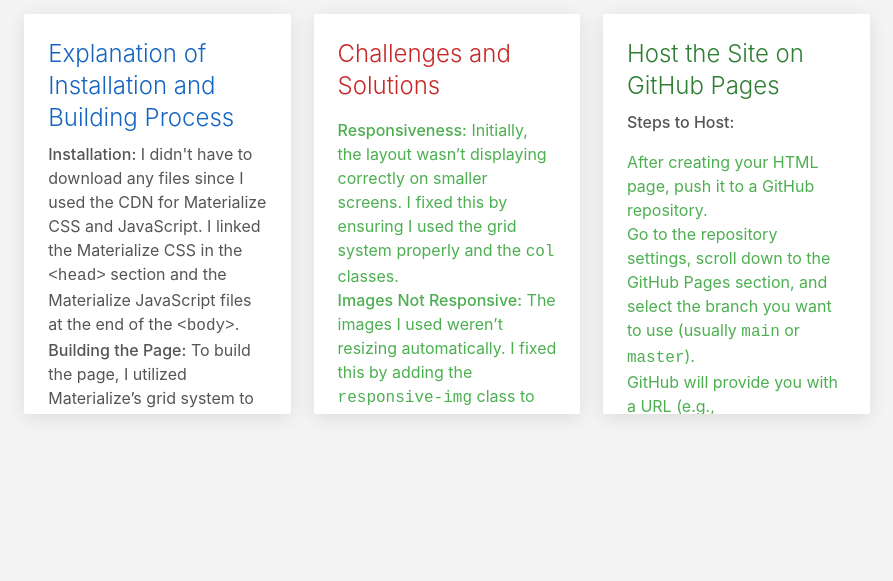
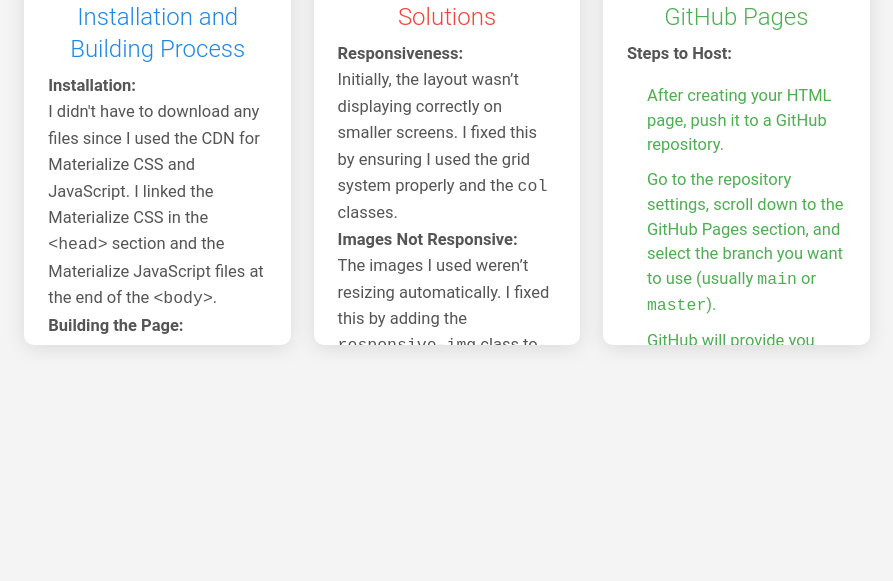
Before and after one commit to a21patel/CPS530_Lab10c, a plain HTML site: page index.html in a window 1280 px wide. Shown: the part 219-800 px from the top of the page, without its empty margins (193-1086 px from the left). Drawn offline with nearby package versions, Linux system fonts and the light colour scheme.

Commit message:
index.html

```diff
--- a/index.html
+++ b/index.html
@@ -3,12 +3,13 @@
 <head>
     <meta charset="UTF-8">
     <meta name="viewport" content="width=device-width, initial-scale=1.0">
-    <title>My Stylish Web Page</title>
+    <title>Lab10 - Problem3</title>
     <!-- Materialize CSS CDN -->
     <link href="https://cdnjs.cloudflare.com/ajax/libs/materialize/1.0.0/css/materialize.min.css" rel="stylesheet">
     <style>
         body {
             background-color: #f4f4f4;
+            font-family: 'Roboto', sans-serif;
             padding: 20px;
         }
 
@@ -22,32 +23,56 @@
             overflow-y: auto;
         }
 
+        /* Common style for all card titles */
         .card-title {
+            font-size: 1.6rem;
+            font-weight: 500;
             color: #1e88e5;
+            text-align: center;
+            margin-bottom: 20px;
         }
 
-        .card-panel {
+        /* Styling for all cards */
+        .card {
+            margin-bottom: 30px;
+            border-radius: 10px;
+            box-shadow: 0 4px 20px rgba(0, 0, 0, 0.1);
             background-color: #fff;
-            border-radius: 10px;
         }
 
-        .card {
-            margin-bottom: 30px;
+        .card-content p {
+            font-size: 1.1rem;
+            color: #555;
+            line-height: 1.6;
+            margin-bottom: 15px;
+        }
+
+        .card-content ul {
+            font-size: 1.1rem;
+            color: #4CAF50;
+            margin-left: 20px;
+            list-style-type: disc;
+        }
+
+        .card-content ul li {
+            margin-bottom: 10px;
+        }
+
+        .section-title {
+            font-size: 1.3rem;
+            font-weight: bold;
+            color: #333;
+            margin-bottom: 10px;
+        }
+
+        .sub-content {
+            font-size: 1.1rem;
+            color: #555;
+            margin-bottom: 15px;
         }
 
         .z-depth-3 {
-            box-shadow: 0px 4px 20px rgba(0, 0, 0, 0.1);
-        }
-
-        /* Make sure the content fits within the cards */
-        .card-content p {
-            color: #555;
-            font-size: 16px;
-        }
-
-        .card-content ul {
-            color: #4CAF50;
-            font-size: 16px;
+            box-shadow: 0 4px 20px rgba(0, 0, 0, 0.1);
         }
 
         /* Center-align content on mobile */
@@ -60,16 +85,19 @@
 </head>
 <body>
     <div class="container">
-        <h1 class="center-align blue-text">Welcome to My Stylish Web Page</h1>
+        <h1 class="center-align blue-text">Lab10 - Problem 3</h1>
         <div class="row">
 
             <!-- Card 1: Installation and Building Process -->
             <div class="col s12 m6 l4">
                 <div class="card z-depth-3">
                     <div class="card-content">
-                        <span class="card-title blue-text text-darken-3">Explanation of Installation and Building Process</span>
-                        <p><strong>Installation:</strong> I didn't have to download any files since I used the CDN for Materialize CSS and JavaScript. I linked the Materialize CSS in the <code>&lt;head&gt;</code> section and the Materialize JavaScript files at the end of the <code>&lt;body&gt;</code>.</p>
-                        <p><strong>Building the Page:</strong> To build the page, I utilized Materialize’s grid system to structure the layout. I used cards and buttons, which are part of the Materialize component library. For example, I added cards with content to explain how I installed the framework and the difficulties I encountered.</p>
+                        <span class="card-title">Explanation of Installation and Building Process</span>
+                        <p class="section-title">Installation:</p>
+                        <p class="sub-content">I didn't have to download any files since I used the CDN for Materialize CSS and JavaScript. I linked the Materialize CSS in the <code>&lt;head&gt;</code> section and the Materialize JavaScript files at the end of the <code>&lt;body&gt;</code>.</p>
+
+                        <p class="section-title">Building the Page:</p>
+                        <p class="sub-content">To build the page, I utilized Materialize’s grid system to structure the layout. I used cards and buttons, which are part of the Materialize component library. For example, I added cards with content to explain how I installed the framework and the difficulties I encountered.</p>
                     </div>
                 </div>
             </div>
@@ -78,13 +106,21 @@
             <div class="col s12 m6 l4">
                 <div class="card z-depth-3">
                     <div class="card-content">
-                        <span class="card-title red-text text-darken-3">Challenges and Solutions</span>
-                        <ul>
-                            <li><strong>Responsiveness:</strong> Initially, the layout wasn’t displaying correctly on smaller screens. I fixed this by ensuring I used the grid system properly and the <code>col</code> classes.</li>
-                            <li><strong>Images Not Responsive:</strong> The images I used weren’t resizing automatically. I fixed this by adding the <code>responsive-img</code> class to the <code>&lt;img&gt;</code> tags, which made the images resize according to the screen size.</li>
-                            <li><strong>Centering Content:</strong> The content wasn’t centered properly on mobile devices. To solve this, I added Materialize’s <code>center-align</code> class to the elements that needed to be centered.</li>
-                            <li><strong>Hosting on GitHub Pages:</strong> The page was hosted on GitHub Pages, which allowed me to quickly deploy the site without needing a separate web hosting provider. It also provided me with HTTPS support for secure access to the site.</li>
-                        </ul>
+                        <span class="card-title red-text">Challenges and Solutions</span>
+                        <p class="section-title">Responsiveness:</p>
+                        <p class="sub-content">Initially, the layout wasn’t displaying correctly on smaller screens. I fixed this by ensuring I used the grid system properly and the <code>col</code> classes.</p>
+
+                        <p class="section-title">Images Not Responsive:</p>
+                        <p class="sub-content">The images I used weren’t resizing automatically. I fixed this by adding the <code>responsive-img</code> class to the <code>&lt;img&gt;</code> tags, which made the images resize according to the screen size.</p>
+
+                        <p class="section-title">Centering Content:</p>
+                        <p class="sub-content">The content wasn’t centered properly on mobile devices. To solve this, I added Materialize’s <code>center-align</code> class to the elements that needed to be centered.</p>
+
+                        <p class="section-title">Hosting on GitHub Pages:</p>
+                        <p class="sub-content">The page was hosted on GitHub Pages, which allowed me to quickly deploy the site without needing a separate web hosting provider. It also provided me with HTTPS support for secure access to the site.</p>
+
+                        <p class="section-title">GitHub Pages Update Delay:</p>
+                        <p class="sub-content">Initially, I faced an issue where changes made to the repository weren’t reflected immediately on the live site. After pushing updates, the changes would sometimes take a while to appear. This was resolved by waiting a bit longer and occasionally refreshing the GitHub Pages section in the repository settings to force the update.</p>
                     </div>
                 </div>
             </div>
@@ -93,8 +129,8 @@
             <div class="col s12 m6 l4">
                 <div class="card z-depth-3">
                     <div class="card-content">
-                        <span class="card-title green-text text-darken-3">Host the Site on GitHub Pages</span>
-                        <p><strong>Steps to Host:</strong></p>
+                        <span class="card-title green-text">Host the Site on GitHub Pages</span>
+                        <p class="section-title">Steps to Host:</p>
                         <ul>
                             <li>After creating your HTML page, push it to a GitHub repository.</li>
                             <li>Go to the repository settings, scroll down to the GitHub Pages section, and select the branch you want to use (usually <code>main</code> or <code>master</code>).</li>
```
